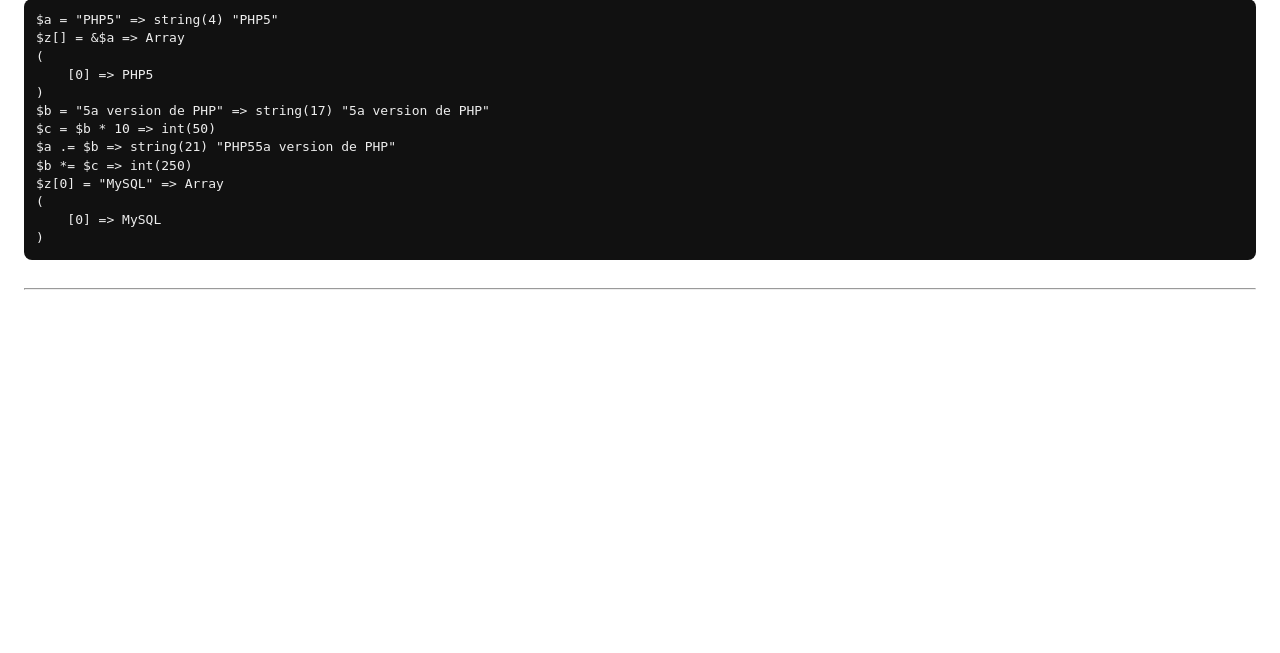
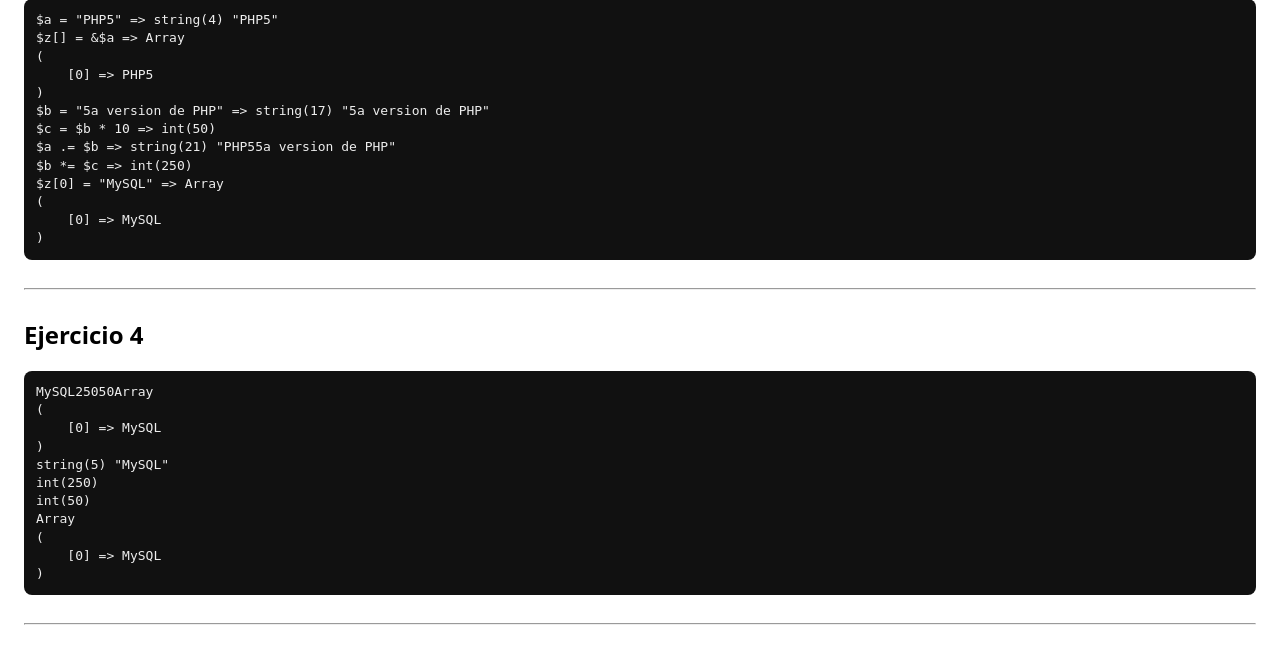
Before and after one commit to BitCoderSB/tecweb, a PHP site: page / in a window 1280 px wide. Shown: the part 664-1317 px from the top of the page. Before the commit the page ends 954 px from the top, so only its background shows below. Run offline with PHP 8.4, Linux system fonts and the light colour scheme.

Commit message:
p05: ejercicio 4

```diff
--- a/practicas/p05/index.php
+++ b/practicas/p05/index.php
@@ -64,5 +64,17 @@ header('Content-Type: text/html; charset=UTF-8');
     <?php unset($a,$b,$c,$z); ?>
   </section>
   <hr/>
+
+  <section id="e4">
+    <h2>Ejercicio 4</h2>
+    <pre><?php
+      $a = "PHP5"; $z=[]; $z[]=&$a; $b="5a version de PHP"; $c = $b*10; $a.=$b; $b*=$c; $z[0]="MySQL";
+      print_r($GLOBALS['a']); print_r($GLOBALS['b']); print_r($GLOBALS['c']); print_r($GLOBALS['z']);
+      function leerGlobales(){ global $a,$b,$c,$z; var_dump($a,$b,$c); print_r($z); }
+      leerGlobales();
+    ?></pre>
+    <?php unset($a,$b,$c,$z); ?>
+  </section>
+  <hr/>
 </body>
 </html>
```
